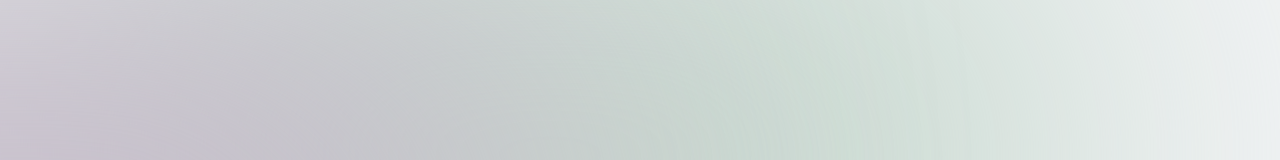
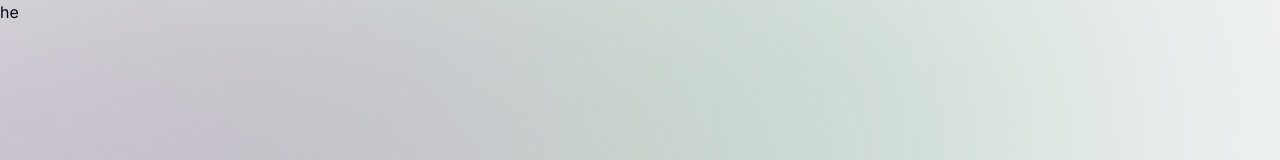
Before and after one commit to JabKhan23/Portfolio, a Next.js app: page / in a window 1280 px wide. Shown: the top 160 px of the page. Built offline with nearby package versions, Linux system fonts and the light colour scheme.

Commit message:
trying to fix error on header

```diff
--- a/components/header.tsx
+++ b/components/header.tsx
@@ -3,11 +3,8 @@
 export default function Header() {
   return (
   <header className="z-[999] relative">
-    <div className="fixed top-0 left-1/2 h-[4.5rem] w-full
-   rounded-none border border-white border-opacity-40 bg-white
-   bg-opacity-80   shadow-lg shadow-black/[0.03]
-   backdrop-blur-[0.5rem] sm:top-6 sm:h-[3.25rem] sm:w[36rem] sm:rounded-full">
-    </div>
+    <div className="fixed top-0 left-1/2 h-[4.5rem] w-full rounded-none border border-white border-opacity-40 bg-white bg-opacity-80 shadow-lg shadow-black/[0.03] backdrop-blur-[0.5rem] sm:top-6 sm:h-[3.25rem] sm:w-[36rem] sm:rounded-full dark:bg-gray-950 dark:border-black/40 dark:bg-opacity-75">
+   he </div>
    </header>
   )
 }
--- a/package.json
+++ b/package.json
@@ -15,6 +15,7 @@
     "autoprefixer": "10.4.19",
     "eslint": "8.57.0",
     "eslint-config-next": "14.2.3",
+    "framer-motion": "^11.2.7",
     "next": "14.2.3",
     "postcss": "8.4.38",
     "react": "18.3.1",
--- a/src/app/layout.tsx
+++ b/src/app/layout.tsx
@@ -1,6 +1,6 @@
 import './globals.css'
 import { Inter } from 'next/font/google'
-import Header from '../../components/header'
+import  Header from '../../components/header'
 const inter = Inter({ subsets: ['latin'] })
 
 export const metadata = {
@@ -21,7 +21,7 @@
         <div className="bg-[#c3b8c7] absolute top-[-1rem]
         left -[-35rem] h-[31.25rem] -z-10 w-[50rem] rounded-full blur-[10rem] sm:w-[68.75rem]
         md:left-[-33rem] lg:left[-28rem] xl:left[-15rem] 2xl:left[-5rem]"></div>
-       <Header/>
+       <Header />
         {children}</body>
     </html>
   )
```
Also changed, not shown: 1 other file (tests, documents, lock files or other folders).
